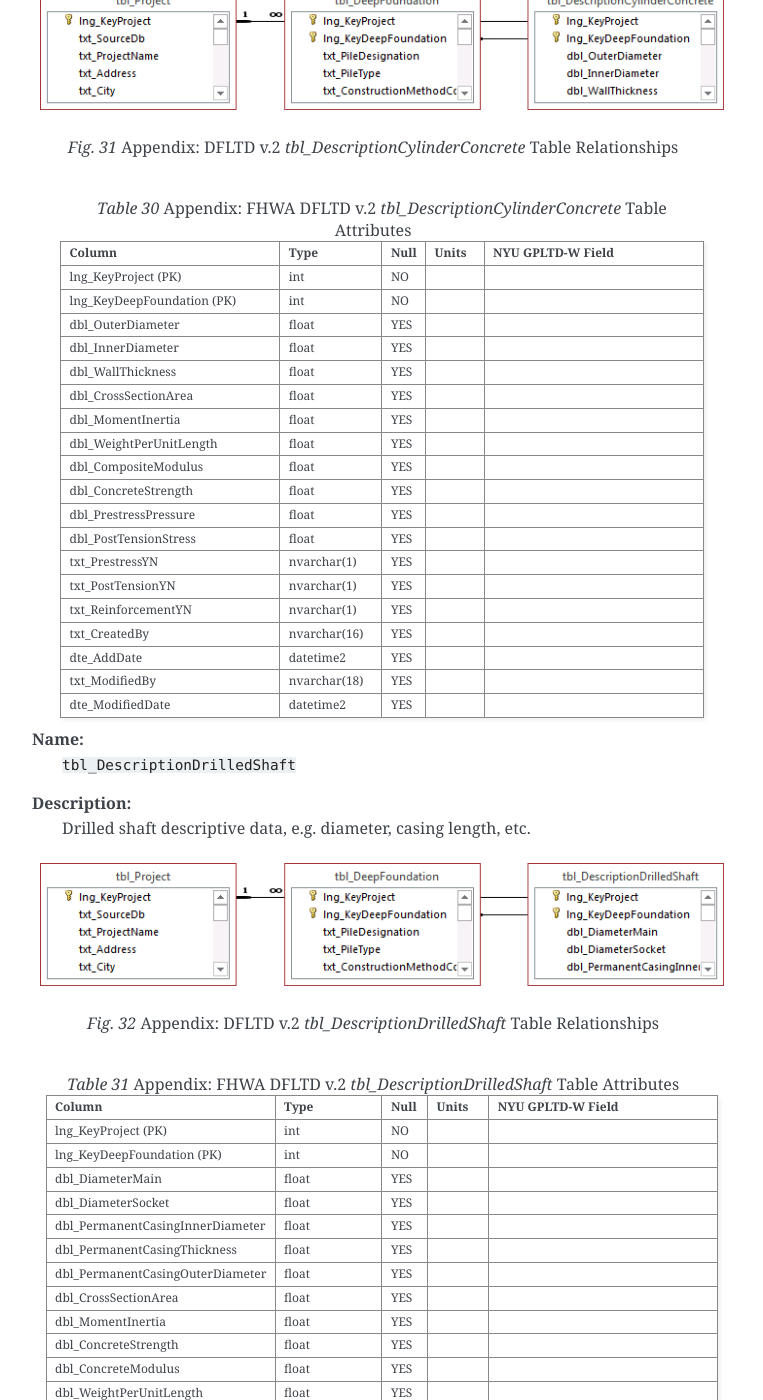
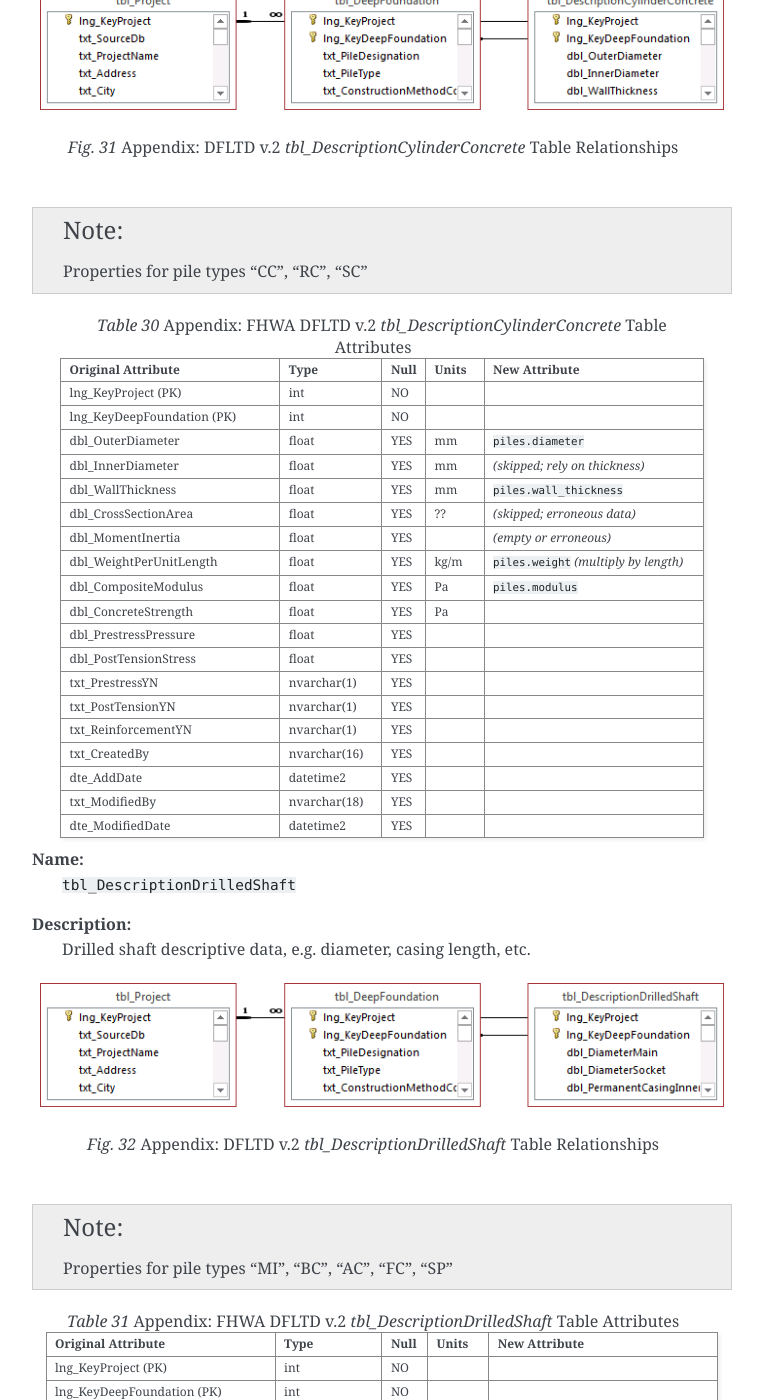
Before and after one commit to nickmachairas/doctorate, a Sphinx documentation site: the page built from docs/a3-db-tables/_db_appendix.rst, in a window 1280 px wide and 1400 px high, scrolled down 40681 px. Shown: the whole window, without its empty margins (378-1141 px from the left). Built offline with Sphinx 7.4.7, drawn with Linux system fonts in a browser that asks for light colours; some of the changed text lies outside the part shown.

Commit message:
working on FHWA ETL

```diff
--- a/docs/2-database/fhwa_dfltd.inc.rst
+++ b/docs/2-database/fhwa_dfltd.inc.rst
@@ -82,3 +82,5 @@
 .. TODO: rephrase this paragraph
 
 The key takeaway is that the list of projects will conform to the desired query criteria; however, the projects may contain additional explorations, deep foundations, and load tests that were not included in the query criteria.
+
+.. TODO: talk about problems with use, requires MS Access 32-bit, erroneous values
--- a/docs/a3-db-tables/fhwa_dfltd_appx.inc.rst
+++ b/docs/a3-db-tables/fhwa_dfltd_appx.inc.rst
@@ -461,6 +461,9 @@
    Appendix: DFLTD v.2 *tbl_DescriptionCylinderConcrete* Table Relationships
 
 
+.. note:: Properties for pile types "CC", "RC", "SC"
+
+
 .. csv-table:: Appendix: FHWA DFLTD v.2 *tbl_DescriptionCylinderConcrete* Table Attributes
    :file: tables/dfltd_v2/tbl_DescriptionCylinderConcrete.csv
    :header-rows: 1
@@ -484,6 +487,7 @@
 
    Appendix: DFLTD v.2 *tbl_DescriptionDrilledShaft* Table Relationships
 
+.. note:: Properties for pile types "MI", "BC", "AC", "FC", "SP"
 
 .. csv-table:: Appendix: FHWA DFLTD v.2 *tbl_DescriptionDrilledShaft* Table Attributes
    :file: tables/dfltd_v2/tbl_DescriptionDrilledShaft.csv
--- a/docs/a3-db-tables/tables/dfltd_v2/tbl_DescriptionCylinderConcrete.csv
+++ b/docs/a3-db-tables/tables/dfltd_v2/tbl_DescriptionCylinderConcrete.csv
@@ -1,14 +1,14 @@
-Column,Type,Null,Units,NYU GPLTD-W Field
+Original Attribute,Type,Null,Units,New Attribute
 lng_KeyProject (PK),int,NO,,
 lng_KeyDeepFoundation (PK),int,NO,,
-dbl_OuterDiameter,float,YES,,
-dbl_InnerDiameter,float,YES,,
-dbl_WallThickness,float,YES,,
-dbl_CrossSectionArea,float,YES,,
-dbl_MomentInertia,float,YES,,
-dbl_WeightPerUnitLength,float,YES,,
-dbl_CompositeModulus,float,YES,,
-dbl_ConcreteStrength,float,YES,,
+dbl_OuterDiameter,float,YES,mm,``piles.diameter``
+dbl_InnerDiameter,float,YES,mm,*(skipped; rely on thickness)*
+dbl_WallThickness,float,YES,mm,``piles.wall_thickness``
+dbl_CrossSectionArea,float,YES,??,*(skipped; erroneous data)*
+dbl_MomentInertia,float,YES,,*(empty or erroneous)*
+dbl_WeightPerUnitLength,float,YES,kg/m,``piles.weight`` *(multiply by length)*
+dbl_CompositeModulus,float,YES,Pa,``piles.modulus``
+dbl_ConcreteStrength,float,YES,Pa,
 dbl_PrestressPressure,float,YES,,
 dbl_PostTensionStress,float,YES,,
 txt_PrestressYN,nvarchar(1),YES,,
--- a/docs/a3-db-tables/tables/dfltd_v2/tbl_DescriptionDrilledShaft.csv
+++ b/docs/a3-db-tables/tables/dfltd_v2/tbl_DescriptionDrilledShaft.csv
@@ -1,21 +1,21 @@
-Column,Type,Null,Units,NYU GPLTD-W Field
+Original Attribute,Type,Null,Units,New Attribute
 lng_KeyProject (PK),int,NO,,
 lng_KeyDeepFoundation (PK),int,NO,,
-dbl_DiameterMain,float,YES,,
-dbl_DiameterSocket,float,YES,,
-dbl_PermanentCasingInnerDiameter,float,YES,,
-dbl_PermanentCasingThickness,float,YES,,
-dbl_PermanentCasingOuterDiameter,float,YES,,
-dbl_CrossSectionArea,float,YES,,
+dbl_DiameterMain,float,YES,mm,``piles.diameter``
+dbl_DiameterSocket,float,YES,mm,*(mostly empty)*
+dbl_PermanentCasingInnerDiameter,float,YES,mm,*(empty)*
+dbl_PermanentCasingThickness,float,YES,mm,*(empty)*
+dbl_PermanentCasingOuterDiameter,float,YES,mm,*(empty)*
+dbl_CrossSectionArea,float,YES,mm2,``piles.cross_area``
 dbl_MomentInertia,float,YES,,
-dbl_ConcreteStrength,float,YES,,
-dbl_ConcreteModulus,float,YES,,
-dbl_WeightPerUnitLength,float,YES,,
-txt_ReinforcementCode,nvarchar(25),YES,,
-dbl_ReinforcementTotalXArea,float,YES,,
-dbl_ReinforcementPctXArea,float,YES,,
-dbl_ReinforcementYieldStrength,float,YES,,
-dbl_ReinforcementModulus,float,YES,,
+dbl_ConcreteStrength,float,YES,Pa,*(empty)*
+dbl_ConcreteModulus,float,YES,Pa,``piles.modulus``
+dbl_WeightPerUnitLength,float,YES,,*(empty)*
+txt_ReinforcementCode,nvarchar(25),YES,,*(empty)*
+dbl_ReinforcementTotalXArea,float,YES,,*(empty)*
+dbl_ReinforcementPctXArea,float,YES,,*(empty)*
+dbl_ReinforcementYieldStrength,float,YES,,*(empty)*
+dbl_ReinforcementModulus,float,YES,,*(empty)*
 txt_ModifiedBy,nvarchar(18),YES,,
 dte_AddDate,datetime2,YES,,
 dte_ModifiedDate,datetime2,YES,,
```
